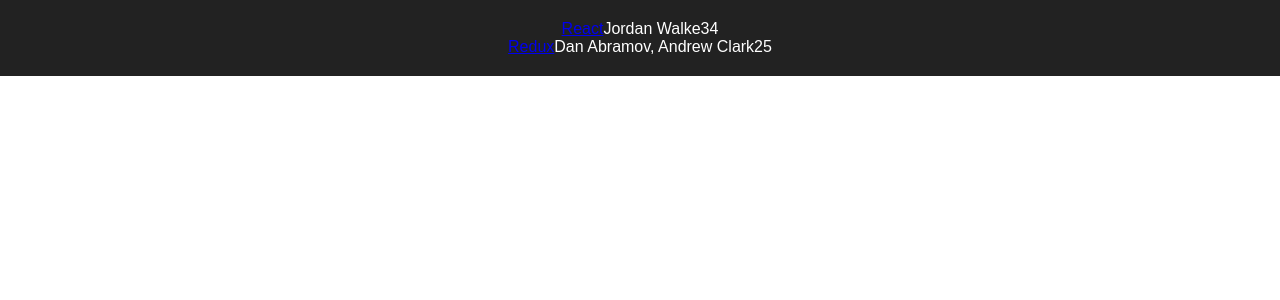
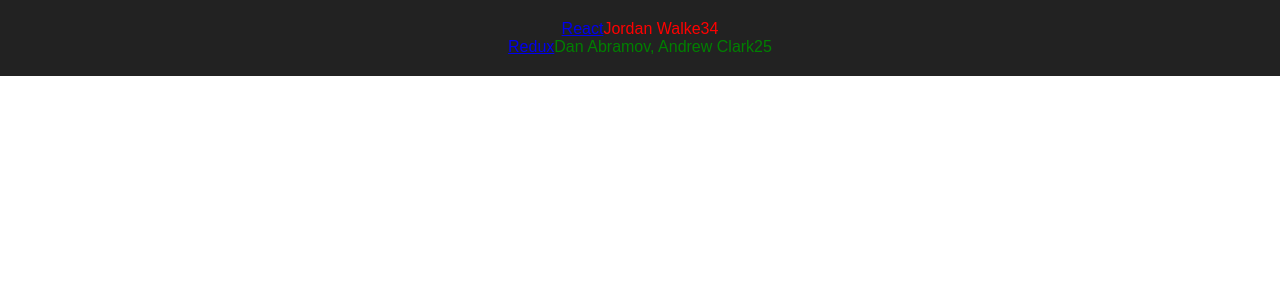
Before and after one commit to wlowry88/crytpo-news-client, a React (Create React App) app: page / in a window 1280 px wide. Shown: the top 300 px of the page. Built offline with nearby package versions, Linux system fonts and the light colour scheme.

Commit message:
experimenting with internal state, instance methods

```diff
--- a/src/App.js
+++ b/src/App.js
@@ -21,13 +21,26 @@
 
 
 class App extends Component {
+
+  constructor(props) {
+    super(props);
+    this.state = {
+      list: list,
+      colors: {'odd': 'red', 'even': 'green'}
+    };
+  }
+
+  color(number) {
+    return number % 2 === 0 ? 'red' : 'green';
+  }
+
   render() {
     const randomNumber = parseInt(10000 * Math.random(), 10);
     return (
       <div className="App">
         <div className="App-header">
-          { list.map(item =>
-              <div key={item.objectID}>
+          { this.state.list.map(item =>
+              <div key={item.objectID} style={{color: this.color(item.objectID)}}>
                 <span>
                   <a href={item.url}>{item.title}</a>
                 </span>
```
